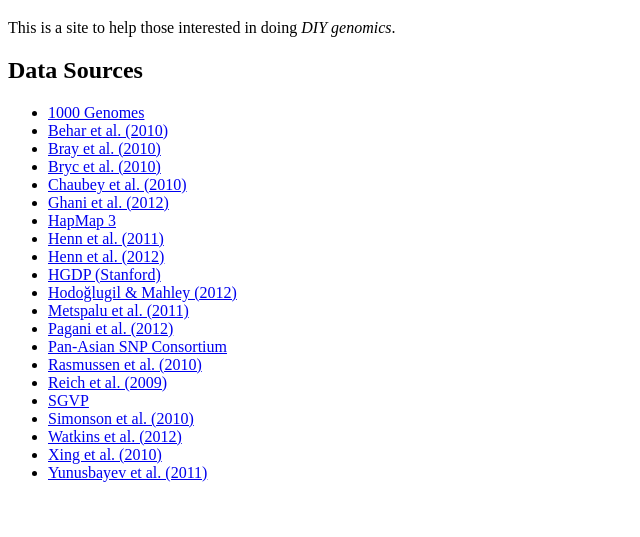
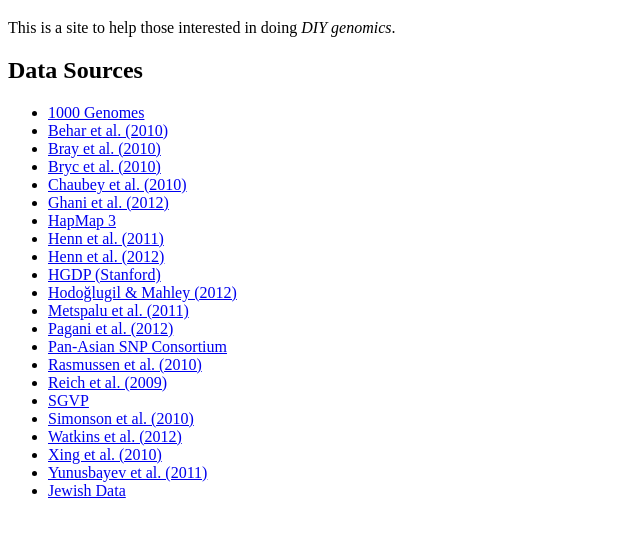
Before and after one commit to reiver/diygenomics-www, a plain HTML site: page index.html in a window 1280 px wide. Shown: the part 61-598 px from the top of the page, without its empty margins (0-640 px from the left). Drawn offline with Linux system fonts and the light colour scheme.

Commit message:
added data linked to from this paper: http://gbe.oxfordjournals.org/content/5/1/61.full

```diff
--- a/index.html
+++ b/index.html
@@ -36,6 +36,8 @@
 				<li><a href="http://www.ncbi.nlm.nih.gov/geo/query/acc.cgi?acc=GSE29851">Watkins et al. (2012)</a></li>
 				<li><a href="http://jorde-lab.genetics.utah.edu/?page_id=23">Xing et al. (2010)</a></li>
 				<li><a href="http://www.evolutsioon.ut.ee/MAIT/caucasus_data/">Yunusbayev et al. (2011)</a></li>
+
+				<li><a href="http://www.evolutsioon.ut.ee/MAIT/jew_data/">Jewish Data</a></li>
 			</ul>
 		</section>
 	</body>
```
